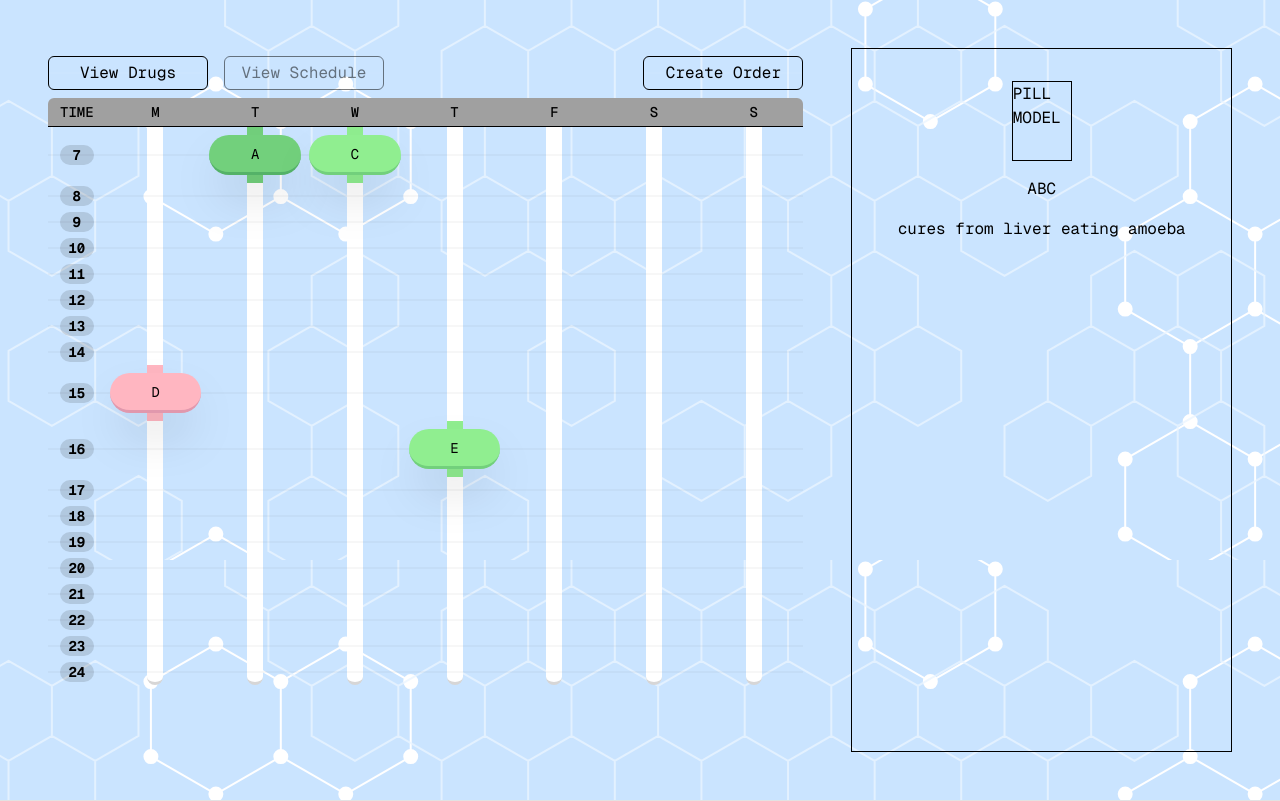
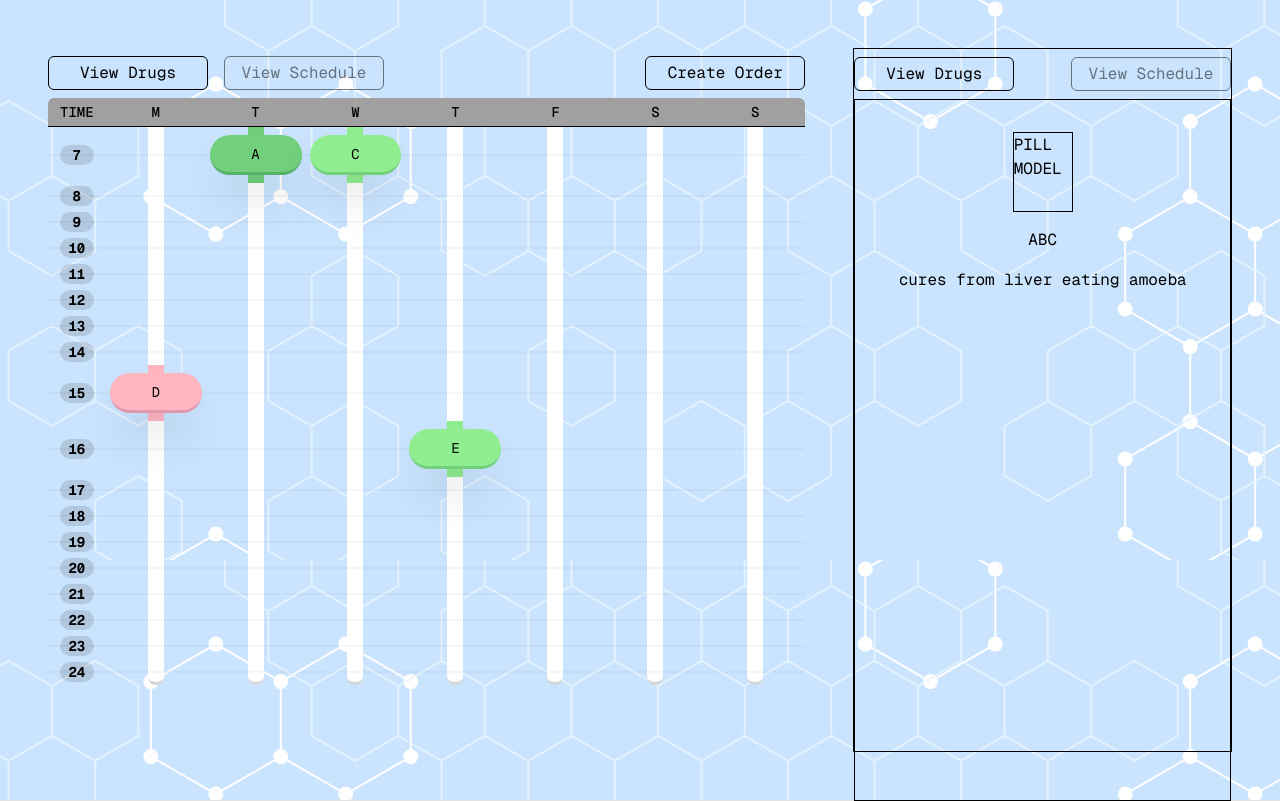
Before and after one commit to BryanYeeee/HTV, a Next.js app in the folder frontend/: page /home in a window 1280 px wide. Built offline with nearby package versions, Linux system fonts and the light colour scheme.

Commit message:
start right panel

```diff
--- a/frontend/src/portals/clientPort.js
+++ b/frontend/src/portals/clientPort.js
@@ -27,6 +27,7 @@ import OrderForm from '@/components/orderForm'
 
 const ClientPort = () => {
   const [leftIndex, setLeftIndex] = useState(0)
+  const [rightIndex, setRightIndex] = useState(0)
   const [curDrug, setCurDrug] = useState({
     name: 'ABC',
     description: 'cures from liver eating amoeba',
@@ -66,21 +67,50 @@ const ClientPort = () => {
         </div>
         <Switcher activeIndex={leftIndex} axis='y' className='w-full h-full'>
           {[
-            <TimeTable
-              numRows={18}
-              onDrugClick={setCurDrug}
+            <TimeTable numRows={18} onDrugClick={setCurDrug} />,
+            <Table
+              data={tempData}
+              onRowClick={setCurDrug}
+              className='h-full'
             />,
-            <Table data={tempData} onRowClick={setCurDrug} className='h-full' />,
             <OrderForm />
           ]}
         </Switcher>
       </div>
-      <div className='h-full w-1/3 border p-8'>
-        <section className='flex flex-col items-center space-y-4'>
-          <div className='border h-20 w-15'>PILL MODEL</div>
-          <div>{curDrug.name}</div>
-          <div>{curDrug.description}</div>
-        </section>
+      <div className='h-full w-1/3 border'>
+        <div className='flex gap-4 py-2 justify-between'>
+          <div onClick={() => setLeftIndex(1)}>
+            <HeartMonitorButton
+              text='View Drugs'
+              disabled={leftIndex == 1}
+              color='#ff6b6b'
+              className='w-40'
+            />
+          </div>
+          <div onClick={() => setLeftIndex(0)}>
+            <HeartMonitorButton
+              text='View Schedule'
+              disabled={leftIndex == 0}
+              color='#ff6b6b'
+              className='w-40'
+            />
+          </div>
+        </div>
+        <Switcher activeIndex={rightIndex} axis='y' className='w-full h-full'>
+          {[
+            <section className='h-full border p-8 flex flex-col items-center space-y-4'>
+              <div className='border h-20 w-15'>PILL MODEL</div>
+              <div>{curDrug.name}</div>
+              <div>{curDrug.description}</div>
+            </section>,
+
+            <section className='h-full border p-8 flex flex-col items-center space-y-4'>
+              <div className='border h-20 w-15'>PILL MODEL</div>
+              <div>{curDrug.name}</div>
+              <div>{curDrug.description}</div>
+            </section>
+          ]}
+        </Switcher>
       </div>
     </div>
   )
```
